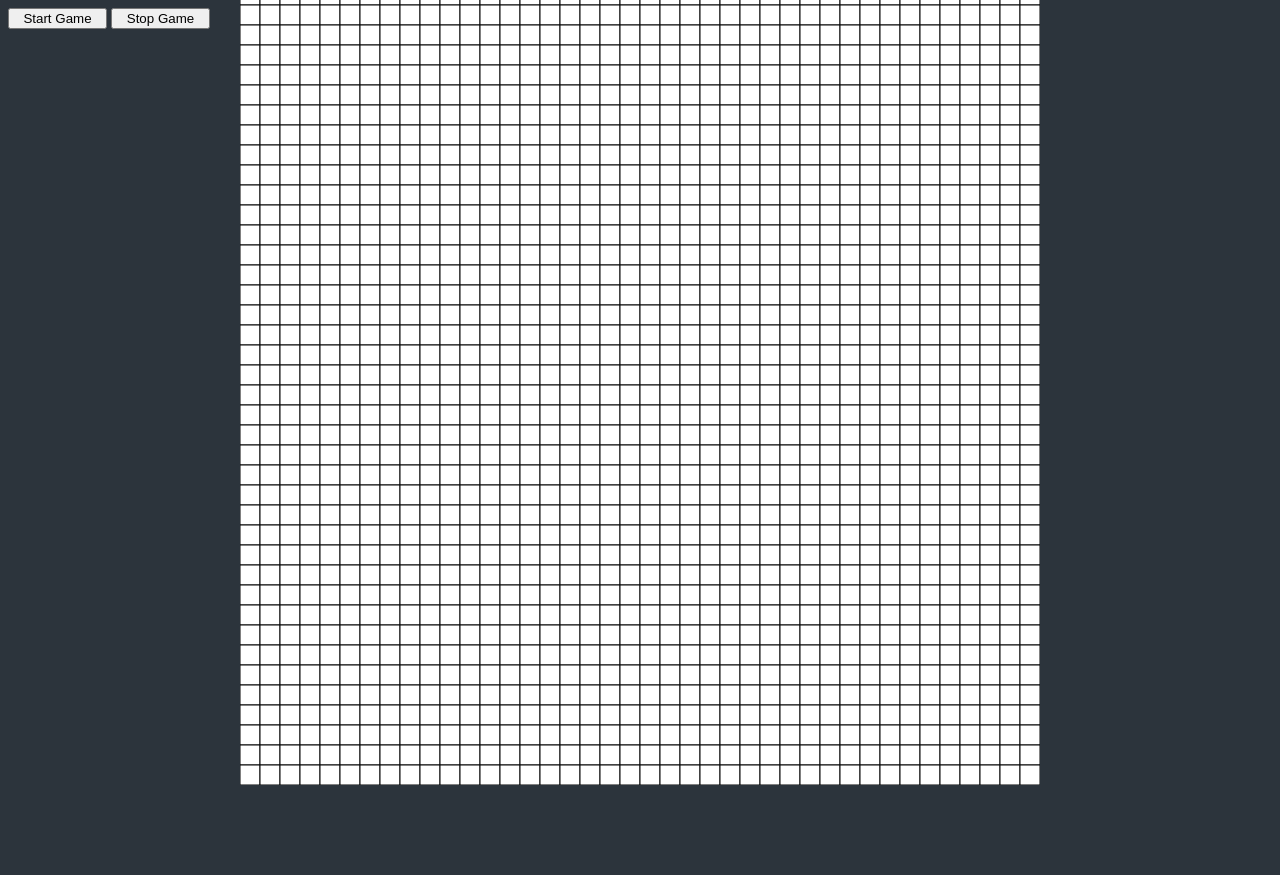
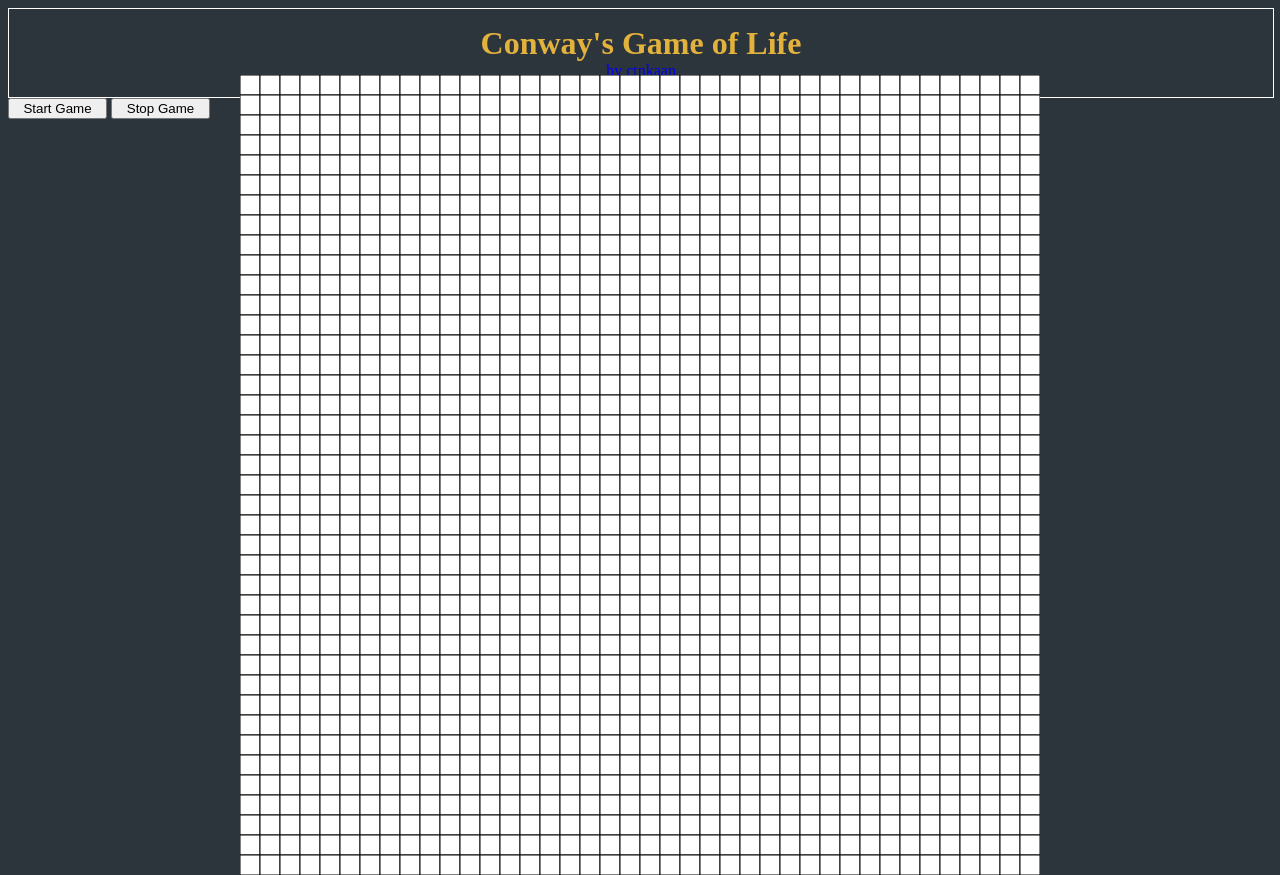
Before and after one commit to ctnkaan/game-of-life, a Svelte app: page / in a window 1280 px wide. Before the commit the page ends 800 px from the top, so only its background shows below. Built offline with nearby package versions, Linux system fonts and the light colour scheme.

Commit message:
feat: add header

```diff
--- a/src/App.svelte
+++ b/src/App.svelte
@@ -1,5 +1,6 @@
   <script lang="ts">
     import { onMount } from 'svelte';
+	  import Header from './components/Header.svelte';
 
     let canvas: HTMLCanvasElement;
     let context: CanvasRenderingContext2D;
@@ -128,6 +129,8 @@
   </script>
 
   <main>
+    <Header />
+
     <div>
       <button on:click={startGame}>Start Game</button>
       <button on:click={stopGame}>Stop Game</button>
--- a/src/components/Header.svelte
+++ b/src/components/Header.svelte
@@ -1,3 +1,38 @@
 <script>
 
 </script>
+
+<div>
+    <h1>Conway's Game of Life</h1>
+    <p><a href="https://www.github.com/ctnkaan">by ctnkaan</a></p>
+</div>
+
+<style>
+    div {
+        height: 5.5rem;
+        display: block;
+        width: 100%;
+        border: 1px solid #ffff;
+    }
+
+    h1 {
+        display: flex;
+        justify-content: center;
+        color: #e3b23c;
+        margin-top: 1rem;
+        margin-bottom: 0;
+    }
+
+    p {
+        color: #ffff;
+        display: flex;
+        justify-content: center;
+        margin-top: 0;
+        margin-bottom: 1rem;
+    }
+
+    a:visited {
+        color: #ffff;
+    }
+
+</style>
```
